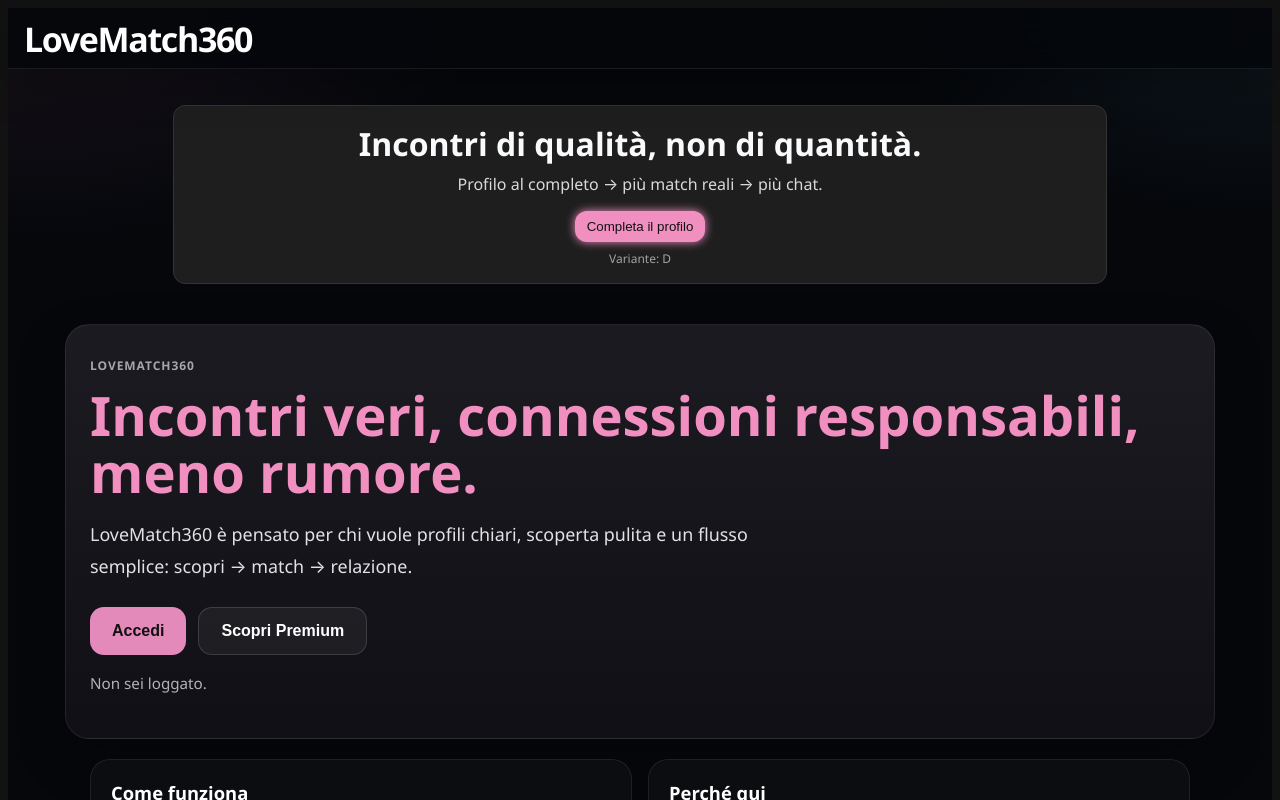
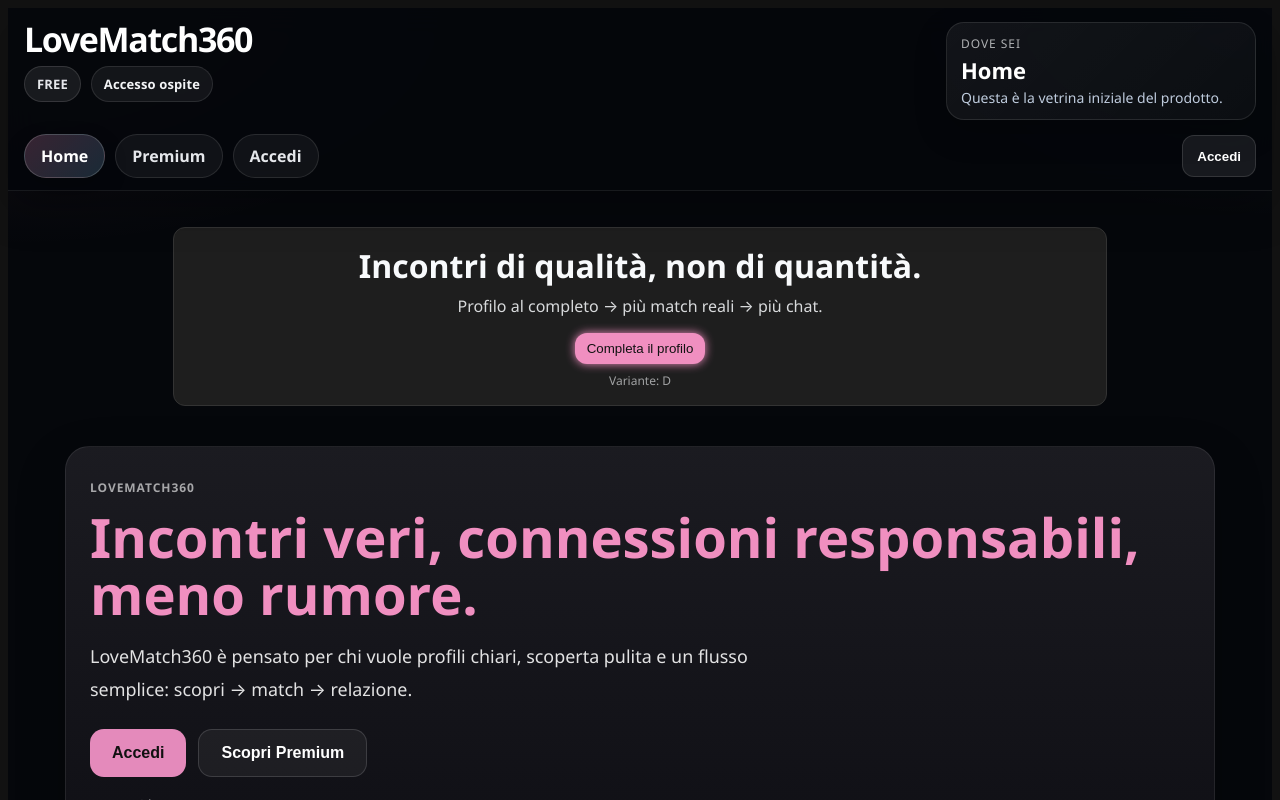
Before and after one commit to ciuval/lm360-admin-prod, a React (Vite) app: page / in a window 1280 px wide. Shown: the top 800 px of the page. Built offline with nearby package versions, Linux system fonts and the light colour scheme; no server answers.

Commit message:
refine app shell for live product positioning

```diff
--- a/src/AppShell.jsx
+++ b/src/AppShell.jsx
@@ -1,5 +1,5 @@
 import React, { useEffect, useMemo, useState } from "react";
-import { NavLink, Outlet, useNavigate } from "react-router-dom";
+import { NavLink, Outlet, useLocation, useNavigate } from "react-router-dom";
 import { loadCurrentAccountTier } from "./lib/accountTier";
 import { supabase } from "./lib/supabaseClient";
 
@@ -65,6 +65,100 @@ function getTierMeta(tier) {
   };
 }
 
+function getCurrentSection(pathname, isAuthed, tier) {
+  if (pathname === "/") {
+    return {
+      label: "Home",
+      helper: isAuthed
+        ? "Questa è la tua base: da qui puoi orientarti e ripartire pulito."
+        : "Questa è la vetrina iniziale del prodotto.",
+    };
+  }
+
+  if (pathname.startsWith("/login")) {
+    return {
+      label: "Accesso",
+      helper: "Qui entri nel flusso del tuo account.",
+    };
+  }
+
+  if (pathname.startsWith("/profilo")) {
+    return {
+      label: "Profilo",
+      helper: "Qui gestisci presenza, dati e stato del tuo account.",
+    };
+  }
+
+  if (pathname.startsWith("/scopri")) {
+    return {
+      label: "Scopri",
+      helper: "Qui esplori i profili disponibili nel flusso reale di discovery.",
+    };
+  }
+
+  if (pathname.startsWith("/premium")) {
+    return {
+      label: "Premium",
+      helper:
+        tier === "premium" || tier === "super" || tier === "admin"
+          ? "Qui verifichi il valore del tuo livello attuale, senza attivazioni inutili."
+          : "Qui capisci se e quando ha senso sbloccare il livello premium.",
+    };
+  }
+
+  if (pathname.startsWith("/billing")) {
+    return {
+      label: "Billing",
+      helper: "Qui verifichi lo stato del piano e il percorso corretto per il tuo account.",
+    };
+  }
+
+  if (pathname.startsWith("/quantum")) {
+    return {
+      label: "Quantum",
+      helper: "Qui vivi l’area avanzata disponibile solo per i livelli abilitati.",
+    };
+  }
+
+  if (pathname.startsWith("/admin")) {
+    return {
+      label: "Admin",
+      helper: "Qui sono disponibili i controlli di gestione riservati agli account autorizzati.",
+    };
+  }
+
+  if (pathname.startsWith("/attiva-premium")) {
+    return {
+      label: "Attivazione Premium",
+      helper: "Qui entri nel flusso manuale di attivazione, se il tuo account ne ha davvero bisogno.",
+    };
+  }
+
+  if (pathname.startsWith("/checkout")) {
+    return {
+      label: "Checkout",
+      helper: "Qui si apre il passaggio tecnico di pagamento, solo se il flusso commerciale è attivo.",
+    };
+  }
+
+  if (
+    pathname.startsWith("/privacy") ||
+    pathname.startsWith("/cookie") ||
+    pathname.startsWith("/terms") ||
+    pathname.startsWith("/refunds")
+  ) {
+    return {
+      label: "Area legale",
+      helper: "Qui trovi le informazioni legali e i contatti pubblici del servizio.",
+    };
+  }
+
+  return {
+    label: "Sezione",
+    helper: "Sei in un punto del sito attivo, ma fuori dai percorsi principali.",
+  };
+}
+
 function ShellLink({ to, children }) {
   return (
     <NavLink
@@ -85,6 +179,8 @@ function Badge({ children, tone = "neutral" }) {
 
 export default function AppShell({ children }) {
   const navigate = useNavigate();
+  const location = useLocation();
+
   const [loading, setLoading] = useState(true);
   const [tier, setTier] = useState("free");
   const [isAuthed, setIsAuthed] = useState(false);
@@ -126,12 +222,16 @@ export default function AppShell({ children }) {
     return () => {
       alive = false;
     };
-  }, []);
+  }, [location.pathname]);
 
   const displayName = useMemo(() => getDisplayName(profile, user), [profile, user]);
   const visibleEmail = useMemo(() => getVisibleEmail(profile, user), [profile, user]);
   const accountState = useMemo(() => getAccountState(profile), [profile]);
   const tierMeta = useMemo(() => getTierMeta(tier), [tier]);
+  const currentSection = useMemo(
+    () => getCurrentSection(location.pathname, isAuthed, tier),
+    [location.pathname, isAuthed, tier]
+  );
 
   const showAdminLink = tier === "admin";
   const content = children ?? <Outlet />;
@@ -156,13 +256,25 @@ export default function AppShell({ children }) {
             <div style={brandColStyle}>
               <div style={brandTitleStyle}>LoveMatch360</div>
 
-              {!loading && isAuthed ? (
+              {!loading && (
                 <div style={badgeRowStyle}>
                   <Badge tone={tierMeta.tone}>{tierMeta.label}</Badge>
+                  {isAuthed ? (
+                    <>
                       <Badge tone={accountState.tone}>{accountState.label}</Badge>
                       <Badge tone="neutral">{tierMeta.accessLabel}</Badge>
+                    </>
+                  ) : (
+                    <Badge tone="neutral">Accesso ospite</Badge>
+                  )}
                 </div>
-              ) : null}
+              )}
+            </div>
+
+            <div style={identityCardStyle}>
+              <div style={identityCardLabelStyle}>Dove sei</div>
+              <div style={identityNameStyle}>{currentSection.label}</div>
+              <div style={identityEmailStyle}>{currentSection.helper}</div>
             </div>
 
             {!loading && isAuthed ? (
@@ -174,19 +286,26 @@ export default function AppShell({ children }) {
             ) : null}
           </div>
 
-          {!loading && isAuthed ? (
           <div style={bottomRowStyle}>
             <nav aria-label="Navigazione principale" style={navStyle}>
               <ShellLink to="/">Home</ShellLink>
               <ShellLink to="/premium">Premium</ShellLink>
+
+              {isAuthed ? (
+                <>
                   <ShellLink to="/billing">Billing</ShellLink>
                   <ShellLink to="/quantum">Quantum</ShellLink>
                   <ShellLink to="/scopri">Scopri</ShellLink>
                   <ShellLink to="/profilo">Profilo</ShellLink>
                   {showAdminLink ? <ShellLink to="/admin">Admin</ShellLink> : null}
+                </>
+              ) : (
+                <ShellLink to="/login">Accedi</ShellLink>
+              )}
             </nav>
 
             <div style={actionsStyle}>
+              {isAuthed ? (
                 <button
                   type="button"
                   style={logoutButtonStyle}
@@ -195,9 +314,17 @@ export default function AppShell({ children }) {
                 >
                   {isSigningOut ? "Uscita..." : "Esci"}
                 </button>
+              ) : (
+                <button
+                  type="button"
+                  style={logoutButtonStyle}
+                  onClick={() => navigate("/login")}
+                >
+                  Accedi
+                </button>
+              )}
             </div>
           </div>
-          ) : null}
         </div>
       </header>
 
```
Lines whose indentation alone changed are shown as unchanged.
